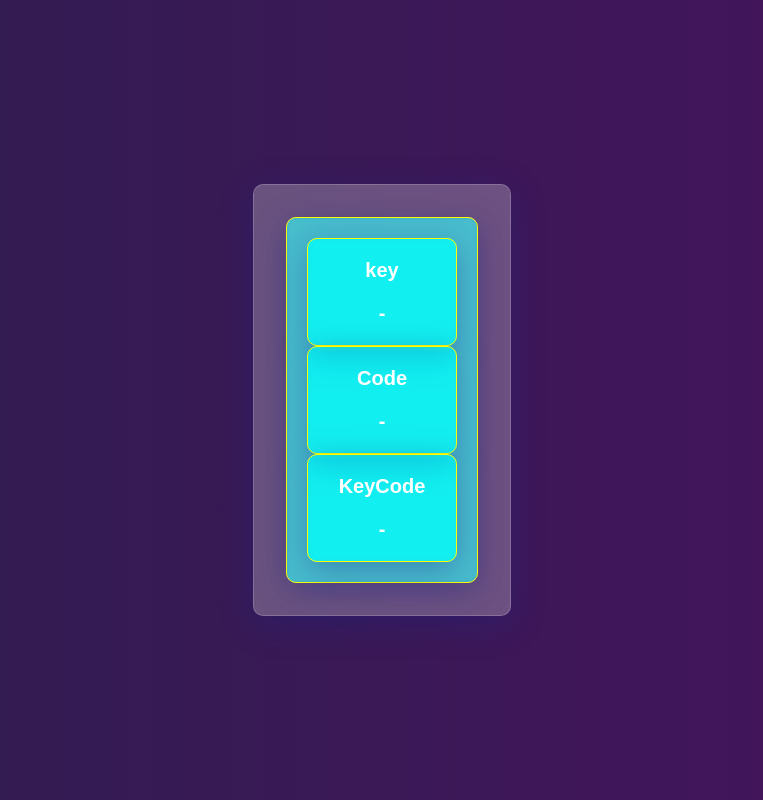
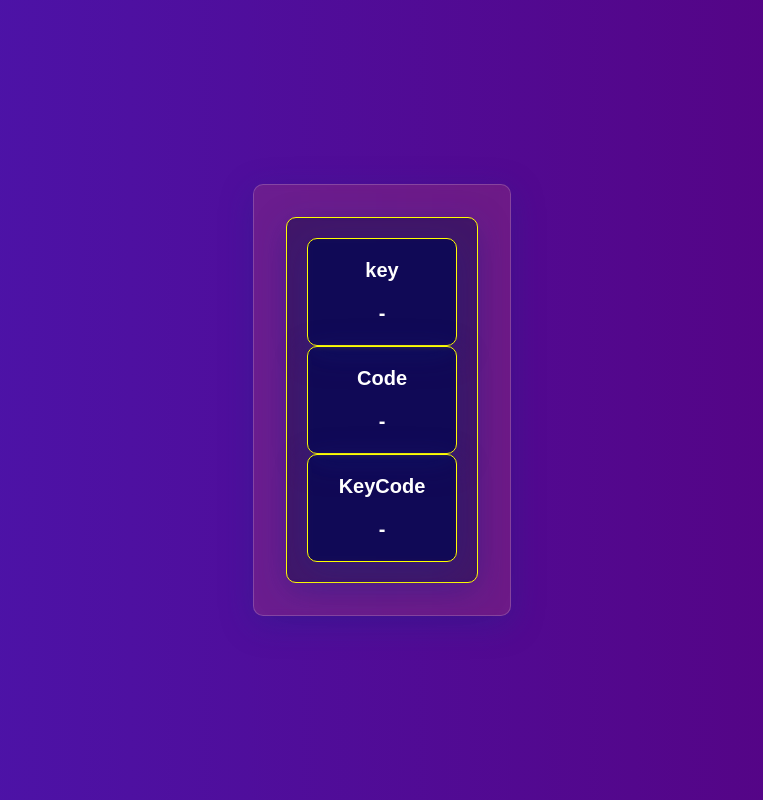
Before and after one commit to neeravbaraha/PROJECT-JS, a plain HTML site: page projectkey/index.html in a window 1280 px wide. Shown: the whole page, without its empty margins (258-1021 px from the left). Drawn offline with Linux system fonts and the light colour scheme.

Commit message:
PushcodeUpdated

```diff
--- a/projectkey/style.css
+++ b/projectkey/style.css
@@ -9,7 +9,7 @@ body{
     justify-content: center;
     align-items: center;
     min-height: 100vh;
-    background:linear-gradient(to right,#2e1e4f,#47135e);
+    background:linear-gradient(to right,#4a17b1,#57007c);
     text-align: center;
 
 }
@@ -18,7 +18,7 @@ body{
     display: flex;
     flex-direction: column;
     padding: 2rem;
-    background: rgba(255,255,255,0.25);
+    background: rgba(218, 97, 97, 0.20);
     box-shadow: 0px 8px 32px 0 rgba(31,38,135,0.37);
     backdrop-filter: blur(4px);
     border-radius: 10px;
@@ -34,7 +34,7 @@ body{
     padding: 20px;
     color: #fff;
     min-width: 150px;
-    background: rgba(0,255,252,0.5);
+    background: rgba(2, 7, 80, 0.5);
     box-shadow: 0px 8px 32px 0px rgba(31, 38, 135, 0.37);
     backdrop-filter: blur(2.5px);
     border-radius: 10px;
```
